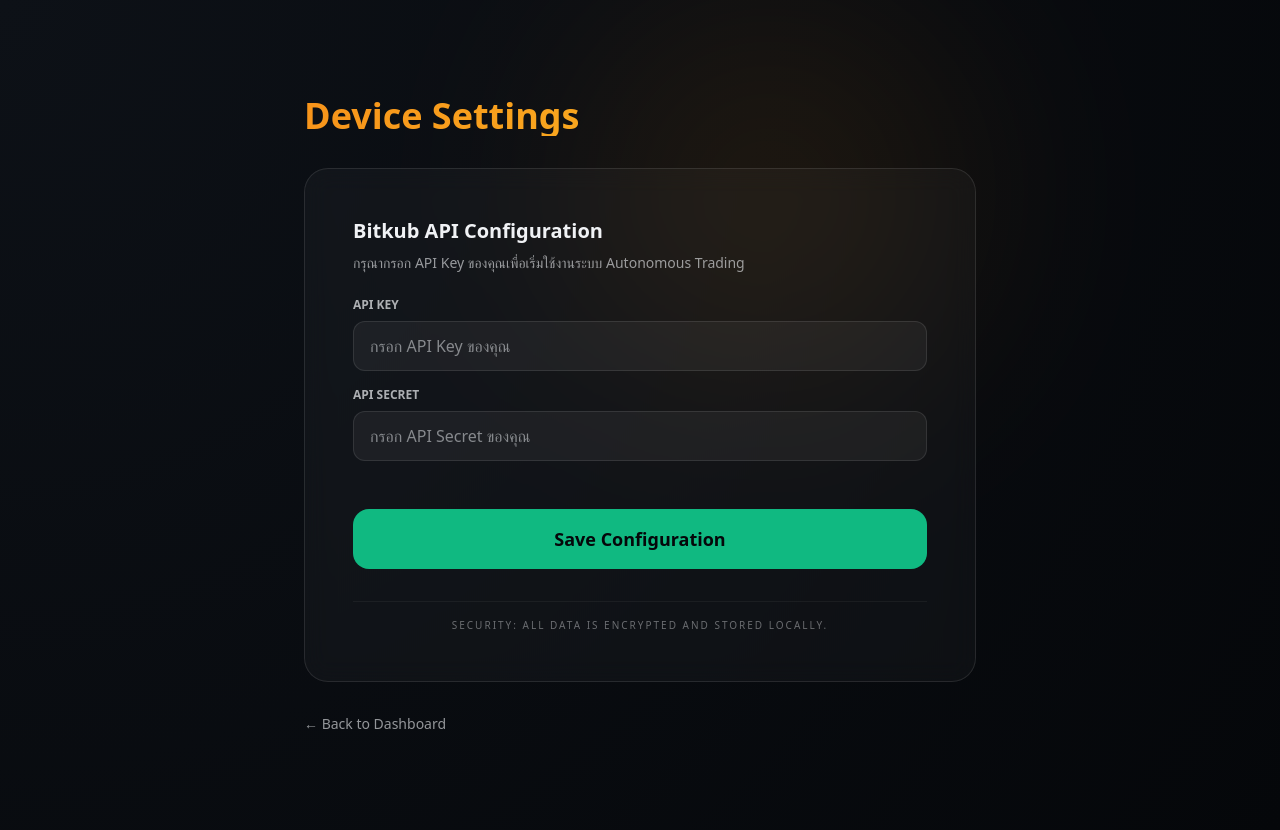
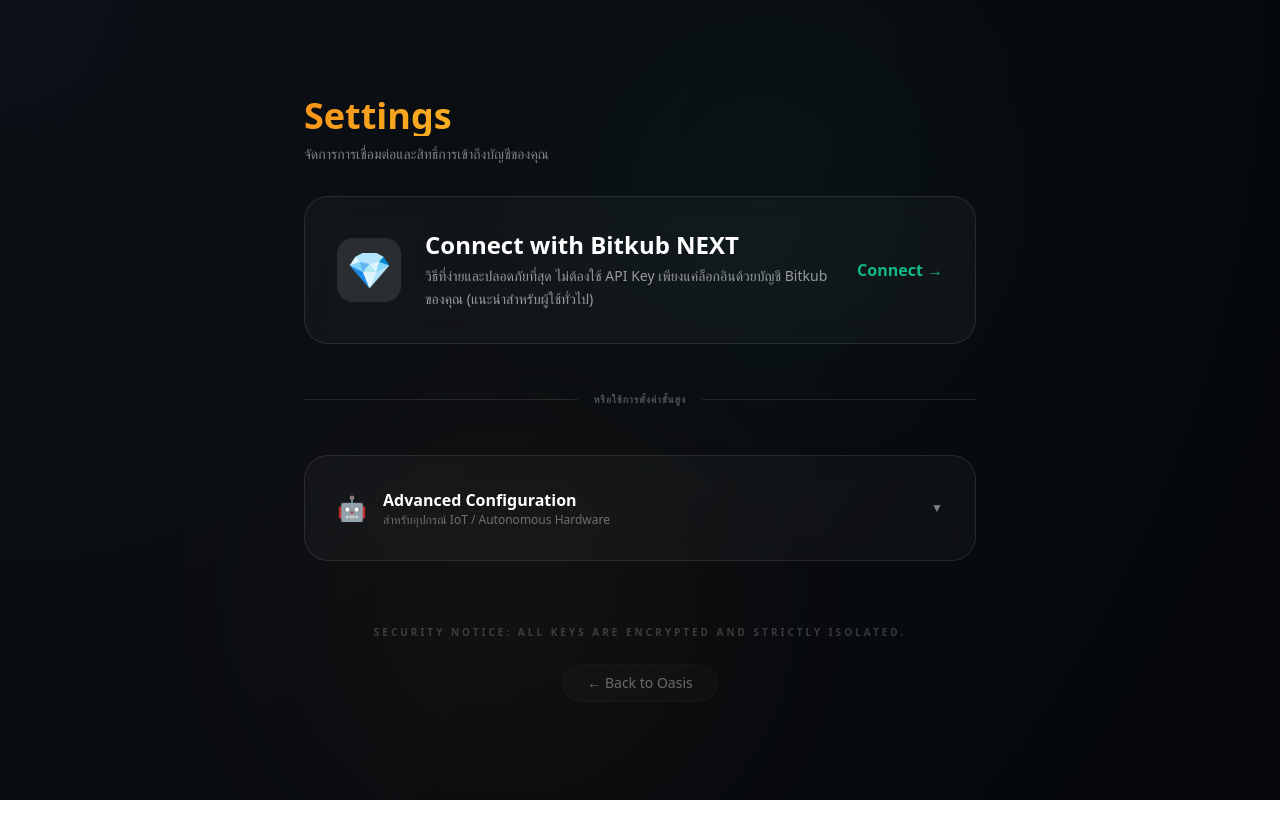
Before and after one commit to GridsMicro/KUB-Nexus, a Next.js app in the folder web/: page /settings in a window 1280 px wide. After the commit the page ends 800 px from the top, so only its background shows below. Built offline with nearby package versions, Linux system fonts and the light colour scheme.

Commit message:
💎 UX: Implement Keyless Login path with Bitkub NEXT and simplified Advanced Settings

```diff
--- a/web/app/settings/page.tsx
+++ b/web/app/settings/page.tsx
@@ -1,84 +1,141 @@
 "use client";
 
 import { useState } from "react";
+import Link from "next/link";
+import { SITE_LINKS } from "@/lib/constants";
 
 export default function SettingsPage() {
     const [apiKey, setApiKey] = useState("");
     const [apiSecret, setApiSecret] = useState("");
     const [status, setStatus] = useState<"idle" | "saving" | "success">("idle");
+    const [showAdvanced, setShowAdvanced] = useState(false);
 
     const handleSave = () => {
         setStatus("saving");
-        // ในอนาคตจะบันทึกผ่าน API route หรือ LocalStorage แบบเข้ารหัส
         setTimeout(() => {
             setStatus("success");
             setTimeout(() => setStatus("idle"), 2000);
         }, 1000);
     };
 
+    const handleBitkubNext = () => {
+        // Mock Bitkub NEXT Integration
+        alert("กำลังเชื่อมต่อกับ Bitkub NEXT... (ฟีเจอร์นี้จะพร้อมใช้งานในเวอร์ชันถัดไปผ่าน OAuth 2.0)");
+    };
+
     return (
         <main className="flex min-h-screen flex-col items-center p-8 md:p-24 relative overflow-hidden">
-            {/* Glow */}
-            <div className="absolute top-0 right-1/4 w-96 h-96 bg-secondary opacity-10 blur-[120px] rounded-full pointer-events-none" />
+            {/* Ambient Background Glows */}
+            <div className="absolute top-0 right-1/4 w-96 h-96 bg-primary opacity-5 blur-[120px] rounded-full pointer-events-none" />
+            <div className="absolute bottom-0 left-1/4 w-96 h-96 bg-secondary opacity-5 blur-[120px] rounded-full pointer-events-none" />
 
-            <div className="w-full max-w-2xl z-10">
-                <h1 className="text-4xl font-extrabold mb-8 text-gradient-orange">Device Settings</h1>
+            <div className="w-full max-w-2xl z-10 space-y-8">
+                <header className="flex justify-between items-end">
+                    <div>
+                        <h1 className="text-4xl font-extrabold text-gradient-orange">Settings</h1>
+                        <p className="opacity-50 text-sm mt-2">จัดการการเชื่อมต่อและสิทธิ์การเข้าถึงบัญชีของคุณ</p>
+                    </div>
+                </header>
 
-                <div className="glass-card p-8 md:p-12 space-y-8">
-                    <div>
-                        <h2 className="text-xl font-bold mb-2">Bitkub API Configuration</h2>
-                        <p className="text-sm opacity-60 mb-6">กรุณากรอก API Key ของคุณเพื่อเริ่มใช้งานระบบ Autonomous Trading</p>
+                {/* Level 1: Quick & Easy (Bitkub NEXT) */}
+                <section className="glass-card p-8 border-primary/20 bg-primary/5 hover:bg-primary/10 transition-all cursor-pointer group" onClick={handleBitkubNext}>
+                    <div className="flex flex-col md:flex-row items-center gap-6">
+                        <div className="w-16 h-16 bg-white/10 rounded-2xl flex items-center justify-center text-4xl group-hover:scale-110 transition-transform">
+                            💎
+                        </div>
+                        <div className="flex-1 text-center md:text-left">
+                            <h2 className="text-2xl font-bold text-white mb-1">Connect with Bitkub NEXT</h2>
+                            <p className="text-sm opacity-60 leading-relaxed">
+                                วิธีที่ง่ายและปลอดภัยที่สุด ไม่ต้องใช้ API Key เพียงแค่ล็อกอินด้วยบัญชี Bitkub ของคุณ (แนะนำสำหรับผู้ใช้ทั่วไป)
+                            </p>
+                        </div>
+                        <div className="text-primary font-bold hidden md:block">
+                            Connect →
+                        </div>
+                    </div>
+                </section>
 
-                        <div className="space-y-4">
+                <div className="flex items-center gap-4 py-4">
+                    <div className="h-px bg-white/10 flex-1"></div>
+                    <span className="text-[10px] uppercase tracking-widest opacity-30 font-bold">หรือใช้การตั้งค่าขั้นสูง</span>
+                    <div className="h-px bg-white/10 flex-1"></div>
+                </div>
+
+                {/* Level 2: Advanced (API Keys for Hardware) */}
+                <section className="glass-card overflow-hidden transition-all duration-500">
+                    <button
+                        onClick={() => setShowAdvanced(!showAdvanced)}
+                        className="w-full p-8 flex justify-between items-center hover:bg-white/5 transition-colors"
+                    >
+                        <div className="flex items-center gap-4">
+                            <span className="text-2xl">🤖</span>
+                            <div className="text-left">
+                                <h3 className="font-bold text-white">Advanced Configuration</h3>
+                                <p className="text-xs opacity-40">สำหรับอุปกรณ์ IoT / Autonomous Hardware</p>
+                            </div>
+                        </div>
+                        <span className={`transform transition-transform text-xs opacity-50 ${showAdvanced ? 'rotate-180' : ''}`}>▼</span>
+                    </button>
+
+                    {showAdvanced && (
+                        <div className="p-8 pt-0 space-y-8 animate-in fade-in slide-in-from-top-4">
+                            <div className="p-4 bg-yellow-500/10 border border-yellow-500/20 rounded-2xl flex items-start gap-4">
+                                <span className="text-xl">💡</span>
+                                <div className="text-xs opacity-80 leading-relaxed">
+                                    <p className="font-bold mb-1">วิธีลัดความยุ่งยาก:</p>
+                                    <p>คุณสามารถขอ API Key ได้ทันทีที่ <strong><a href={SITE_LINKS.external.apiManagement} target="_blank" className="text-primary hover:underline">Bitkub API Management</a></strong> <br />ระบุสิทธิ์เป็น <strong>Read/Trade</strong> เท่านั้น ห้ามเลือก Withdraw!</p>
+                                </div>
+                            </div>
+
+                            <div className="space-y-6">
                                 <div className="flex flex-col space-y-2">
-                                <label className="text-xs font-bold opacity-70">API KEY</label>
+                                    <label className="text-xs font-bold opacity-70 uppercase tracking-widest">API KEY</label>
                                     <input
                                         type="text"
                                         value={apiKey}
                                         onChange={(e) => setApiKey(e.target.value)}
-                                    placeholder="กรอก API Key ของคุณ"
-                                    className="bg-white/5 border border-white/10 rounded-xl px-4 py-3 focus:border-primary focus:outline-none transition-colors"
+                                        placeholder="3bc4... (จดจากหน้า Bitkub)"
+                                        className="bg-white/5 border border-white/10 rounded-2xl px-5 py-4 focus:border-primary focus:outline-none transition-all placeholder:opacity-20"
                                     />
                                 </div>
 
                                 <div className="flex flex-col space-y-2">
-                                <label className="text-xs font-bold opacity-70">API SECRET</label>
+                                    <label className="text-xs font-bold opacity-70 uppercase tracking-widest">API SECRET</label>
                                     <input
                                         type="password"
                                         value={apiSecret}
                                         onChange={(e) => setApiSecret(e.target.value)}
-                                    placeholder="กรอก API Secret ของคุณ"
-                                    className="bg-white/5 border border-white/10 rounded-xl px-4 py-3 focus:border-primary focus:outline-none transition-colors"
+                                        placeholder="••••••••••••••••••••••••"
+                                        className="bg-white/5 border border-white/10 rounded-2xl px-5 py-4 focus:border-primary focus:outline-none transition-all placeholder:opacity-20"
                                     />
-                            </div>
-                        </div>
-                    </div>
-
-                    <div className="pt-4">
-                        <button
-                            onClick={handleSave}
-                            className={`w-full py-4 rounded-2xl font-bold text-lg transition-all ${status === 'success' ? 'bg-green-500 text-white' : 'bg-primary text-background hover:scale-[1.02] active:scale-95'
-                                }`}
-                        >
-                            {status === 'idle' && 'Save Configuration'}
-                            {status === 'saving' && 'Saving...'}
-                            {status === 'success' && 'Configuration Saved! ✓'}
-                        </button>
-                    </div>
-
-                    <div className="pt-4 border-t border-white/5">
-                        <p className="text-[10px] opacity-40 text-center uppercase tracking-[0.2em]">
-                            Security: All data is encrypted and stored locally.
-                        </p>
                                 </div>
                             </div>
 
                             <button
-                    onClick={() => window.history.back()}
-                    className="mt-8 text-sm opacity-60 hover:opacity-100 transition-opacity flex items-center space-x-2"
+                                onClick={handleSave}
+                                className={`w-full py-5 rounded-[24px] font-extrabold text-lg shadow-xl shadow-primary/10 transition-all ${status === 'success' ? 'bg-green-500 text-white' : 'bg-primary text-background hover:-translate-y-1 active:scale-95'
+                                    }`}
                             >
-                    <span>← Back to Dashboard</span>
+                                {status === 'idle' && 'Save Configuration'}
+                                {status === 'saving' && '⚡ System Saving...'}
+                                {status === 'success' && '🚀 Success! Device Ready ✓'}
                             </button>
+                        </div>
+                    )}
+                </section>
+
+                <footer className="pt-8 flex flex-col items-center gap-6">
+                    <p className="text-[10px] opacity-20 text-center uppercase tracking-[0.3em] font-bold">
+                        Security Notice: All keys are encrypted and strictly isolated.
+                    </p>
+
+                    <Link
+                        href={SITE_LINKS.home}
+                        className="text-sm opacity-40 hover:opacity-100 hover:text-primary transition-all flex items-center space-x-2 bg-white/5 px-6 py-2 rounded-full border border-white/5"
+                    >
+                        <span>← Back to Oasis</span>
+                    </Link>
+                </footer>
             </div>
         </main>
     );
--- a/web/lib/constants.ts
+++ b/web/lib/constants.ts
@@ -20,7 +20,9 @@
     external: {
         bitkub: 'https://www.bitkub.com',
         kubchain: 'https://www.bitkubchain.com',
-        github: 'https://github.com/GridsMicro/Bitkub-Dev', // Hypothetical
+        github: 'https://github.com/GridsMicro/KUB-Nexus',
+        bitkubNext: 'https://accounts.bitkubnext.com',
+        apiManagement: 'https://www.bitkub.com/th/api-management',
     },
     legal: {
         privacy: '/privacy',
```
Lines whose indentation alone changed are shown as unchanged.
